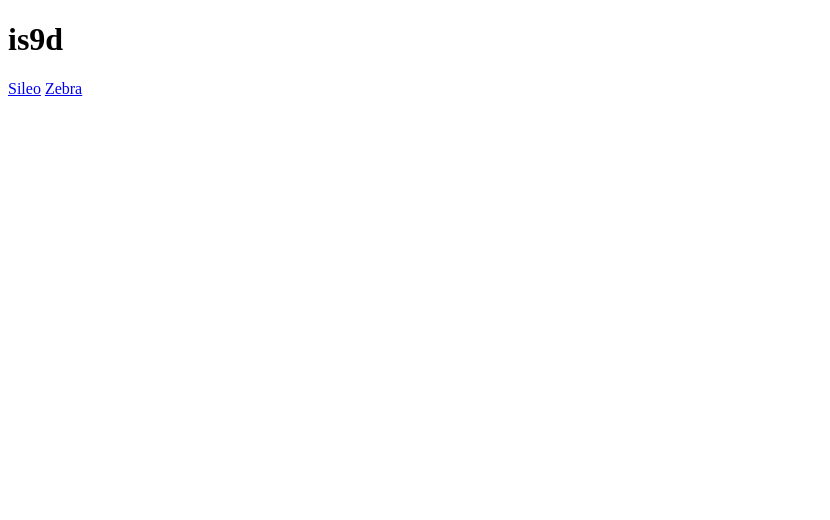
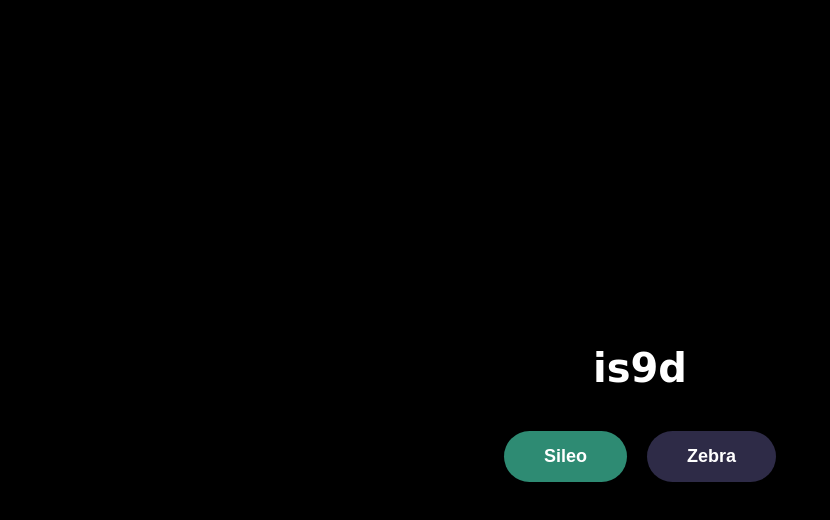
Before and after one commit to is9d/is9d.github.io, a plain HTML site: page index.html in a window 1280 px wide. Shown: the whole page, without its empty margins (0-830 px from the left). Drawn offline with Linux system fonts and the light colour scheme.

Commit message:
Update index.html

```diff
--- a/index.html
+++ b/index.html
@@ -3,16 +3,56 @@
 <head>
   <meta charset="UTF-8">
   <meta name="viewport" content="width=device-width, initial-scale=1.0">
-  <title>is9d Repo</title>
-  <link rel="stylesheet" href="style.css">
+  <title>is9d</title>
+  <style>
+    body {
+      margin: 0;
+      padding: 0;
+      background-color: #000;
+      color: white;
+      display: flex;
+      flex-direction: column;
+      justify-content: center;
+      align-items: center;
+      height: 100vh;
+      font-family: Arial, sans-serif;
+    }
+    h1 {
+      font-size: 40px;
+      font-family: cursive;
+      margin-bottom: 40px;
+    }
+    .buttons {
+      display: flex;
+      gap: 20px;
+    }
+    .btn {
+      padding: 15px 40px;
+      border-radius: 30px;
+      border: none;
+      font-size: 18px;
+      font-weight: bold;
+      cursor: pointer;
+      text-decoration: none;
+      color: white;
+      transition: 0.3s;
+    }
+    .sileo {
+      background-color: #2e8b73;
+    }
+    .zebra {
+      background-color: #2e2b47;
+    }
+    .btn:hover {
+      opacity: 0.8;
+    }
+  </style>
 </head>
 <body>
-  <div class="container">
-    <h1 class="title">is9d</h1>
-    <div class="buttons">
-      <a href="https://is9d.github.io/sileo" class="btn sileo">Sileo</a>
-      <a href="https://is9d.github.io/zebra" class="btn zebra">Zebra</a>
-    </div>
+  <h1>is9d</h1>
+  <div class="buttons">
+    <a href="sileo://source/https://is9d.github.io/" class="btn sileo">Sileo</a>
+    <a href="zbra://sources/add/https://is9d.github.io/" class="btn zebra">Zebra</a>
   </div>
 </body>
 </html>
```
